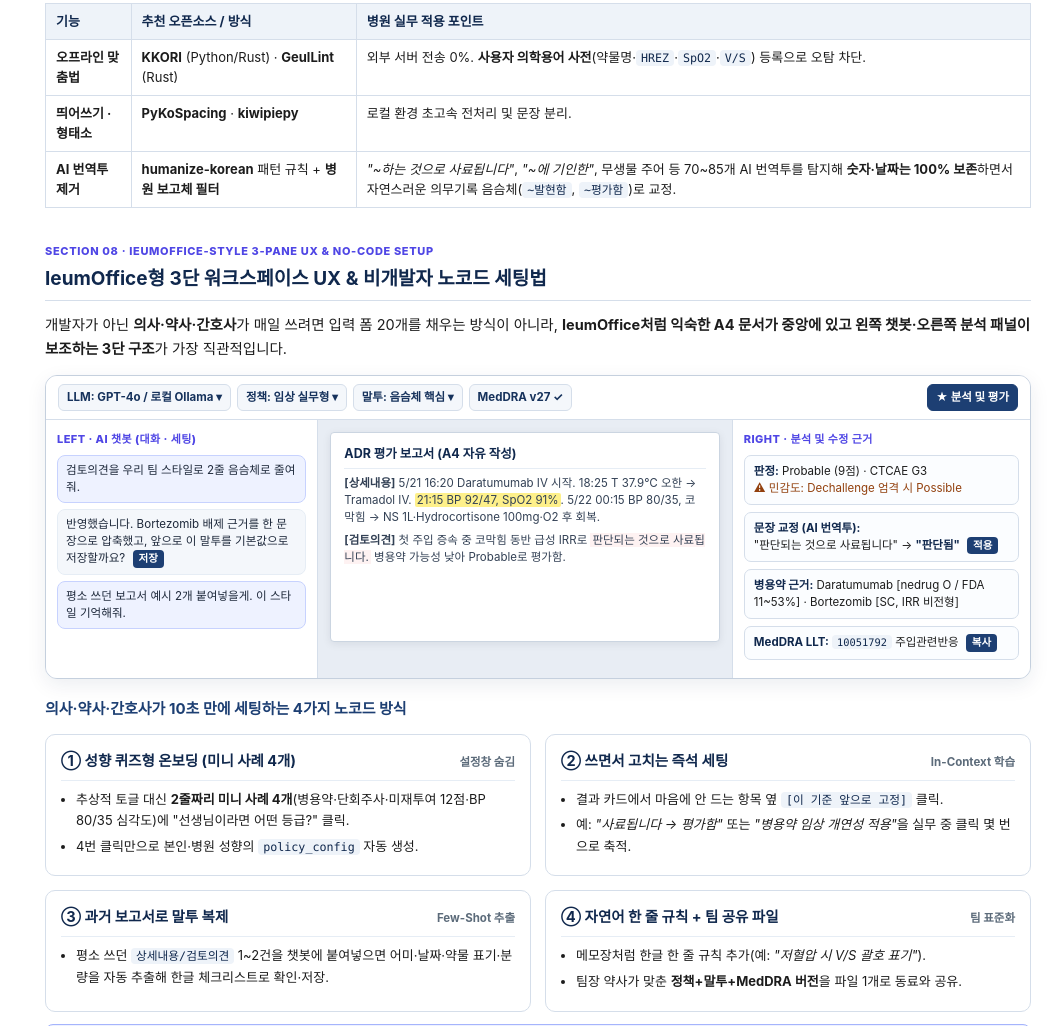
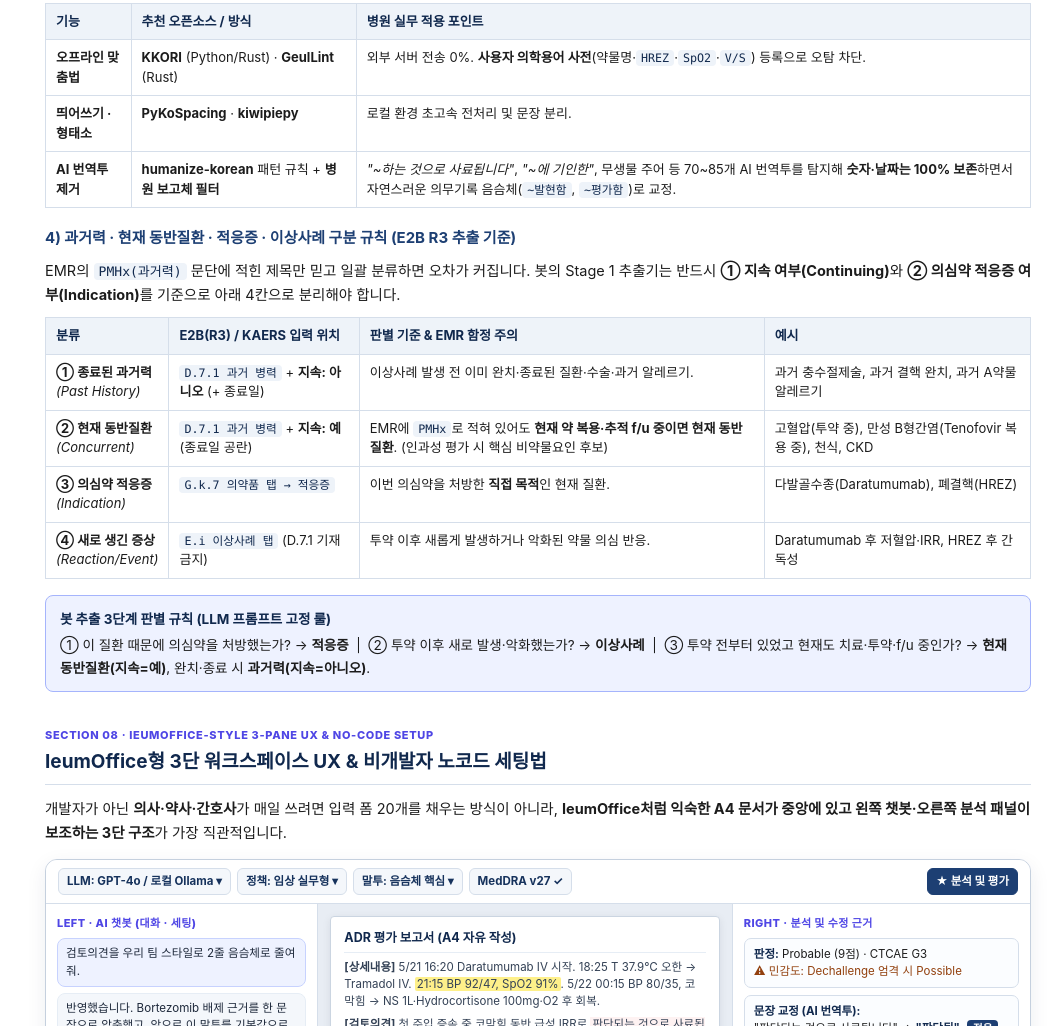
Before and after one commit to Coinyak/adr-study, a plain HTML site: page research.html in a window 1280 px wide. Shown: the part 6052-7078 px from the top of the page, without its empty margins (231-1280 px from the left). Drawn offline with Linux system fonts and the light colour scheme.

Commit message:
Add E2B(R3) medical history vs concurrent condition vs indication rules to research note

```diff
--- a/research.html
+++ b/research.html
@@ -1146,6 +1146,44 @@
             </tr>
           </tbody>
         </table>
+      </div>
+
+      <h3>4) 과거력 · 현재 동반질환 · 적응증 · 이상사례 구분 규칙 (E2B R3 추출 기준)</h3>
+      <p>EMR의 <code>PMHx(과거력)</code> 문단에 적힌 제목만 믿고 일괄 분류하면 오차가 커집니다. 봇의 Stage 1 추출기는 반드시 <strong>① 지속 여부(Continuing)</strong>와 <strong>② 의심약 적응증 여부(Indication)</strong>를 기준으로 아래 4칸으로 분리해야 합니다.</p>
+      <div class="tbl-wrap">
+        <table>
+          <thead><tr><th>분류</th><th>E2B(R3) / KAERS 입력 위치</th><th>판별 기준 &amp; EMR 함정 주의</th><th>예시</th></tr></thead>
+          <tbody>
+            <tr>
+              <td><strong>① 종료된 과거력</strong><br><em>(Past History)</em></td>
+              <td><code>D.7.1 과거 병력</code> + <strong>지속: 아니오</strong> (+ 종료일)</td>
+              <td>이상사례 발생 전 이미 완치·종료된 질환·수술·과거 알레르기.</td>
+              <td>과거 충수절제술, 과거 결핵 완치, 과거 A약물 알레르기</td>
+            </tr>
+            <tr>
+              <td><strong>② 현재 동반질환</strong><br><em>(Concurrent)</em></td>
+              <td><code>D.7.1 과거 병력</code> + <strong>지속: 예</strong> (종료일 공란)</td>
+              <td>EMR에 <code>PMHx</code>로 적혀 있어도 <strong>현재 약 복용·추적 f/u 중이면 현재 동반질환</strong>. (인과성 평가 시 핵심 비약물요인 후보)</td>
+              <td>고혈압(투약 중), 만성 B형간염(Tenofovir 복용 중), 천식, CKD</td>
+            </tr>
+            <tr>
+              <td><strong>③ 의심약 적응증</strong><br><em>(Indication)</em></td>
+              <td><code>G.k.7 의약품 탭 → 적응증</code></td>
+              <td>이번 의심약을 처방한 <strong>직접 목적</strong>인 현재 질환.</td>
+              <td>다발골수종(Daratumumab), 폐결핵(HREZ)</td>
+            </tr>
+            <tr>
+              <td><strong>④ 새로 생긴 증상</strong><br><em>(Reaction/Event)</em></td>
+              <td><code>E.i 이상사례 탭</code> (D.7.1 기재 금지)</td>
+              <td>투약 이후 새롭게 발생하거나 악화된 약물 의심 반응.</td>
+              <td>Daratumumab 후 저혈압·IRR, HREZ 후 간독성</td>
+            </tr>
+          </tbody>
+        </table>
+      </div>
+      <div class="callout">
+        <div class="callout-title">봇 추출 3단계 판별 규칙 (LLM 프롬프트 고정 룰)</div>
+        <p style="margin:0;">① 이 질환 때문에 의심약을 처방했는가? → <strong>적응증</strong> &nbsp;|&nbsp; ② 투약 이후 새로 발생·악화했는가? → <strong>이상사례</strong> &nbsp;|&nbsp; ③ 투약 전부터 있었고 현재도 치료·투약·f/u 중인가? → <strong>현재 동반질환(지속=예)</strong>, 완치·종료 시 <strong>과거력(지속=아니오)</strong>.</p>
       </div>
     </section>
 
```
